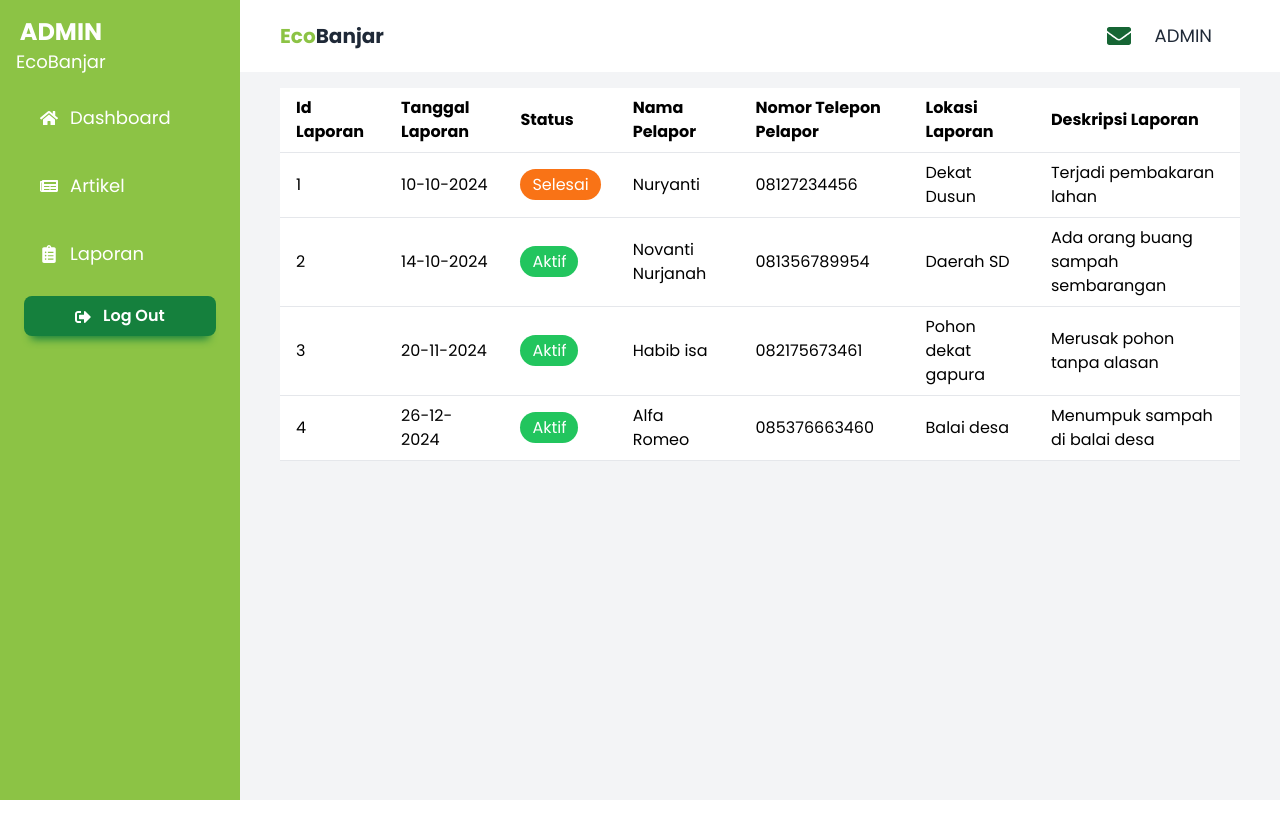
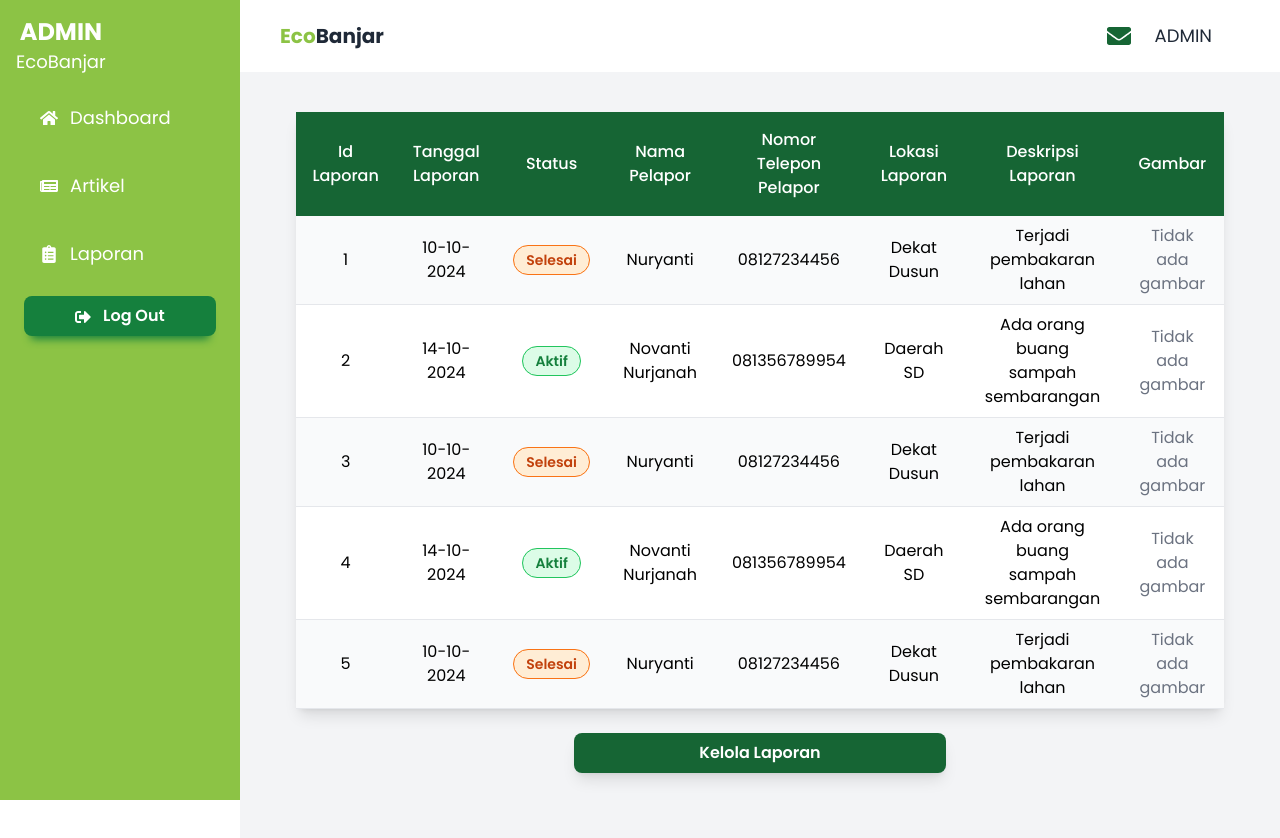
Before and after one commit to EdenWijaya/Web_KSI, a React (Vite) app in the folder Front End/: page /laporanTable in a window 1280 px wide. Shown: the top 838 px of the page. Before the commit the page ends 800 px from the top, so only its background shows below. Built offline with nearby package versions, Linux system fonts and the light colour scheme.

Commit message:
Push (FE) : Perbaikan ArtikelTable dan LaporanTable

```diff
--- a/Front End/src/components/Layout/Layout.jsx
+++ b/Front End/src/components/Layout/Layout.jsx
@@ -1,4 +1,3 @@
-// layout.jsx
 import React, { useState, useEffect } from 'react';
 import Sidebar from '../Sidebar/Sidebar.jsx';
 import { Outlet } from 'react-router-dom';
@@ -23,12 +22,11 @@ const Layout = () => {
         <Sidebar isOpen={isSidebarOpen} toggleSidebar={toggleSidebar} />
       </div>
 
-      {/* Overlay for Mobile */}
+      {/* Mobile */}
       {isSidebarOpen && windowWidth < 768 && (
         <div className="fixed inset-0 bg-black opacity-50 z-30" onClick={toggleSidebar}></div>
       )}
 
-      {/* Main Content Area with Responsive Margin */}
       <div className="flex-1 flex flex-col md:ml-60">
         {/* Header Bar */}
         <div className="text-gray-800 flex items-center justify-between p-4 md:px-10 bg-white">
@@ -54,7 +52,6 @@ const Layout = () => {
           </div>
         </div>
 
-        {/* Scrollable Dashboard Content */}
         <div className="flex-1 p-4 md:px-10 bg-gray-100 overflow-y-auto h-screen">
           <Outlet />
         </div>
--- a/Front End/src/pages/admin/dashboard/ArtikelTable.jsx
+++ b/Front End/src/pages/admin/dashboard/ArtikelTable.jsx
@@ -4,59 +4,54 @@ const ArtikelTable = () => {
   const artikelData = [
     {
       id: 1,
-      tanggal: '10-10-2024',
-      judul: 'Lorem lorem',
+      tanggal_artikel: '10-10-2024',
+      judul_artikel: 'Lorem lorem',
       author: 'Eden Wijaya',
-      deskripsi: 'Terjadi pembakaran lahan',
-    },
-    {
-      id: 2,
-      tanggal: '14-10-2024',
-      judul: 'Lorem lorem',
-      author: 'Mustafa',
-      deskripsi: 'Ada orang buang sampah sembarangan',
-    },
-    {
-      id: 3,
-      tanggal: '20-11-2024',
-      judul: 'Lorem lorem',
-      author: 'Ghfari',
-      deskripsi: 'Merusak pohon tanpa alasan',
-    },
-    {
-      id: 4,
-      tanggal: '26-12-2024',
-      judul: 'Lorem lorem',
-      author: 'Anjes  MU',
-      deskripsi: 'Menumpuk sampah di balai desa',
+      isi_artikel: 'Terjadi pembakaran lahan',
+      gambar_artikel: ''
     },
   ];
 
   return (
-    <div className="overflow-x-auto">
-      <table className="min-w-full bg-white table-auto">
+    <div className="overflow-x-auto px-4 py-6 bg-gray-100 min-h-screen">
+      <div className="bg-white shadow-lg rounded-lg max-w-full mx-auto">
+        <table className="min-w-full table-auto">
           <thead>
-          <tr className="border-b">
-            <th className="px-4 py-2 text-left">Id Artikel</th>
-            <th className="px-4 py-2 text-left">Tanggal Artikel</th>
-            <th className="px-4 py-2 text-left">Judul Artikel</th>
-            <th className="px-4 py-2 text-left">Author</th>
-            <th className="px-4 py-2 text-left">Deskripsi Singkat Artikel</th>
+            <tr className="bg-green-800 text-white text-left">
+              <th className="px-6 py-4 font-medium text-center min-w-[150px]">Id Artikel</th>
+              <th className="px-6 py-4 font-medium text-center min-w-[150px]">Tanggal Artikel</th>
+              <th className="px-6 py-4 font-medium text-center min-w-[150px]">Judul Artikel</th>
+              <th className="px-6 py-4 font-medium text-center min-w-[150px]">Author</th>
+              <th className="px-6 py-4 font-medium text-center min-w-[200px]">Deskripsi Singkat</th>
+              <th className="px-6 py-4 font-medium text-center min-w-[100px]">Gambar</th>
             </tr>
           </thead>
           <tbody>
-          {artikelData.map((artikel) => (
-            <tr key={artikel.id} className="border-b">
-              <td className="px-4 py-2">{artikel.id}</td>
-              <td className="px-4 py-2">{artikel.tanggal}</td>
-              <td className="px-4 py-2">{artikel.judul}</td>
-              <td className="px-4 py-2">{artikel.author}</td>
-              <td className="px-4 py-2">{artikel.deskripsi}</td>
+            {artikelData.map((artikel, index) => (
+              <tr key={artikel.id} className={index % 2 === 0 ? 'bg-gray-50' : 'bg-white'}>
+                <td className="px-4 py-2 border-b text-center">{artikel.id}</td>
+                <td className="px-4 py-2 border-b text-center">{artikel.tanggal_artikel}</td>
+                <td className="px-4 py-2 border-b text-center">{artikel.judul_artikel}</td>
+                <td className="px-4 py-2 border-b text-center">{artikel.author}</td>
+                <td className="px-4 py-2 border-b text-center">{artikel.isi_artikel}</td>
+                <td className="px-4 py-2 border-b text-center">
+                  {artikel.gambar ? (
+                    <img src={artikel.gambar_artikel} alt="Gambar Artikel" className="w-12 h-12 rounded" />
+                  ) : (
+                    <span className="text-gray-500">Tidak ada gambar</span>
+                  )}
+                </td>
               </tr>
             ))}
           </tbody>
         </table>
       </div>
+      <div className="flex justify-center mt-6">
+        <button className="bg-green-800 hover:bg-green-900 text-white font-semibold py-2 w-full sm:w-2/5 rounded-lg shadow-lg">
+          Kelola Artikel
+        </button>
+      </div>
+    </div>
   );
 };
 
--- a/Front End/src/pages/admin/dashboard/LaporanTable.jsx
+++ b/Front End/src/pages/admin/dashboard/LaporanTable.jsx
@@ -10,6 +10,7 @@ const LaporanTable = () => {
       nomorTelepon: '08127234456',
       lokasi: 'Dekat Dusun',
       deskripsi: 'Terjadi pembakaran lahan',
+      gambar: ''
     },
     {
       id: 2,
@@ -19,60 +20,88 @@ const LaporanTable = () => {
       nomorTelepon: '081356789954',
       lokasi: 'Daerah SD',
       deskripsi: 'Ada orang buang sampah sembarangan',
+      gambar: ''
     },
     {
       id: 3,
-      tanggal: '20-11-2024',
-      status: 'Aktif',
-      namaPelapor: 'Habib isa',
-      nomorTelepon: '082175673461',
-      lokasi: 'Pohon dekat gapura',
-      deskripsi: 'Merusak pohon tanpa alasan',
+      tanggal: '10-10-2024',
+      status: 'Selesai',
+      namaPelapor: 'Nuryanti',
+      nomorTelepon: '08127234456',
+      lokasi: 'Dekat Dusun',
+      deskripsi: 'Terjadi pembakaran lahan',
+      gambar: ''
     },
     {
       id: 4,
-      tanggal: '26-12-2024',
+      tanggal: '14-10-2024',
       status: 'Aktif',
-      namaPelapor: 'Alfa Romeo',
-      nomorTelepon: '085376663460',
-      lokasi: 'Balai desa',
-      deskripsi: 'Menumpuk sampah di balai desa',
+      namaPelapor: 'Novanti Nurjanah',
+      nomorTelepon: '081356789954',
+      lokasi: 'Daerah SD',
+      deskripsi: 'Ada orang buang sampah sembarangan',
+      gambar: ''
     },
+    {
+      id: 5,
+      tanggal: '10-10-2024',
+      status: 'Selesai',
+      namaPelapor: 'Nuryanti',
+      nomorTelepon: '08127234456',
+      lokasi: 'Dekat Dusun',
+      deskripsi: 'Terjadi pembakaran lahan',
+      gambar: ''
+    }
   ];
 
   return (
-    <div className="overflow-x-auto">
-      <table className="min-w-full bg-white table-auto">
+    <div className="overflow-x-auto bg-gray-100 min-h-screen px-4 py-6">
+      <div className="bg-white shadow-lg rounded-lg mx-auto max-w-full">
+        <table className="w-full table-auto">
           <thead>
-          <tr className="border-b">
-            <th className="px-4 py-2 text-left">Id Laporan</th>
-            <th className="px-4 py-2 text-left">Tanggal Laporan</th>
-            <th className="px-4 py-2 text-left">Status</th>
-            <th className="px-4 py-2 text-left">Nama Pelapor</th>
-            <th className="px-4 py-2 text-left">Nomor Telepon Pelapor</th>
-            <th className="px-4 py-2 text-left">Lokasi Laporan</th>
-            <th className="px-4 py-2 text-left">Deskripsi Laporan</th>
+            <tr className="bg-green-800 text-white">
+              <th className="px-4 py-4 font-medium text-center">Id Laporan</th>
+              <th className="px-4 py-4 font-medium text-center">Tanggal Laporan</th>
+              <th className="px-4 py-4 font-medium text-center">Status</th>
+              <th className="px-4 py-4 font-medium text-center">Nama Pelapor</th>
+              <th className="px-4 py-4 font-medium text-center">Nomor Telepon Pelapor</th>
+              <th className="px-4 py-4 font-medium text-center">Lokasi Laporan</th>
+              <th className="px-4 py-4 font-medium text-center">Deskripsi Laporan</th>
+              <th className="px-4 py-4 font-medium text-center">Gambar</th>
             </tr>
           </thead>
           <tbody>
-          {laporanData.map((laporan) => (
-            <tr key={laporan.id} className="border-b">
-              <td className="px-4 py-2">{laporan.id}</td>
-              <td className="px-4 py-2">{laporan.tanggal}</td>
-              <td className="px-4 py-2">
-                <span className={`px-3 py-1 rounded-full text-white ${laporan.status === 'Aktif' ? 'bg-green-500' : 'bg-orange-500'}`}>
+            {laporanData.map((laporan, index) => (
+              <tr key={laporan.id} className={index % 2 === 0 ? 'bg-gray-50' : 'bg-white'}>
+                <td className="px-4 py-2 border-b text-center">{laporan.id}</td>
+                <td className="px-4 py-2 border-b text-center">{laporan.tanggal}</td>
+                <td className="px-4 py-2 border-b text-center">
+                  <span className={`px-3 py-1 rounded-full text-sm font-semibold ${laporan.status === 'Aktif' ? 'bg-green-100 text-green-700 border border-green-500' : 'bg-orange-100 text-orange-700 border border-orange-500'}`}>
                     {laporan.status}
                   </span>
                 </td>
-              <td className="px-4 py-2">{laporan.namaPelapor}</td>
-              <td className="px-4 py-2">{laporan.nomorTelepon}</td>
-              <td className="px-4 py-2">{laporan.lokasi}</td>
-              <td className="px-4 py-2">{laporan.deskripsi}</td>
+                <td className="px-4 py-2 border-b text-center">{laporan.namaPelapor}</td>
+                <td className="px-4 py-2 border-b text-center">{laporan.nomorTelepon}</td>
+                <td className="px-4 py-2 border-b text-center">{laporan.lokasi}</td>
+                <td className="px-4 py-2 border-b text-center">{laporan.deskripsi}</td>
+                <td className="px-4 py-2 border-b text-center">
+                  {laporan.gambar ? (
+                    <img src={laporan.gambar} alt="Gambar Laporan" className="w-12 h-12 rounded" />
+                  ) : (
+                    <span className="text-gray-500">Tidak ada gambar</span>
+                  )}
+                </td>
               </tr>
             ))}
           </tbody>
         </table>
       </div>
+      <div className="flex justify-center mt-6">
+        <button className="bg-green-800 hover:bg-green-900 text-white font-semibold py-2 w-full sm:w-2/5 rounded-lg shadow-lg">
+          Kelola Laporan
+        </button>
+      </div>
+    </div>
   );
 };
 
```
Also changed, not shown: Front End/src/components/Sidebar/Sidebar.jsx (+3 -5 lines). Lines whose indentation alone changed are shown as unchanged.
